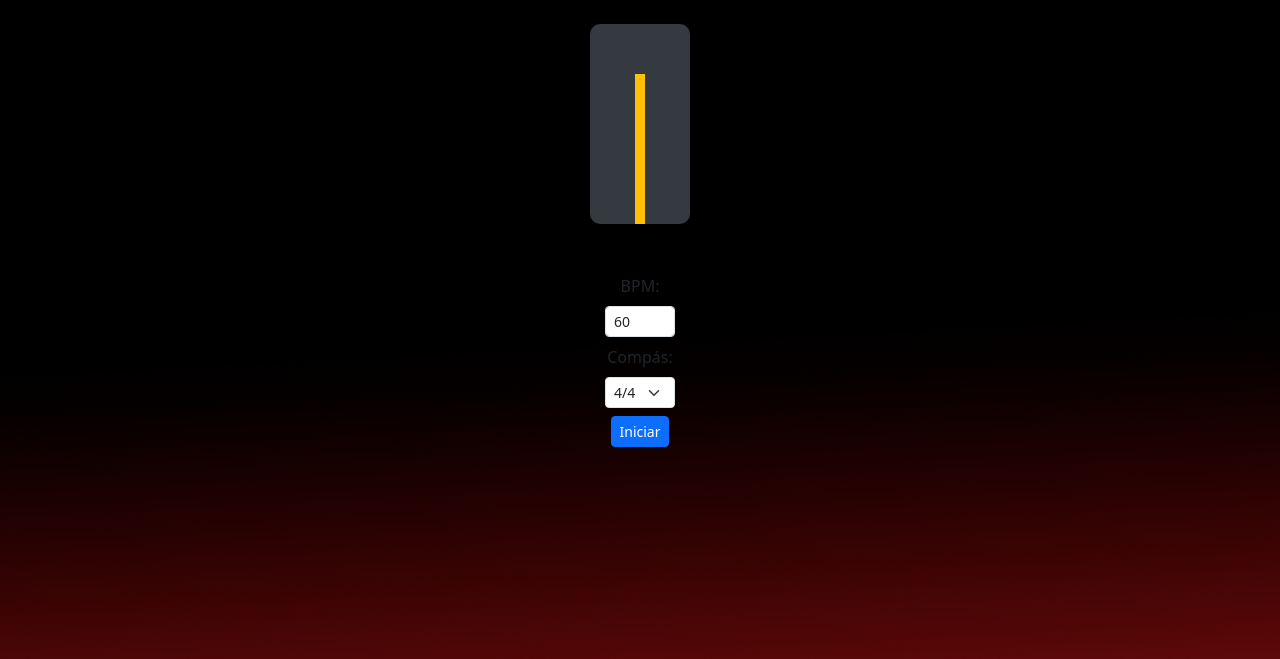
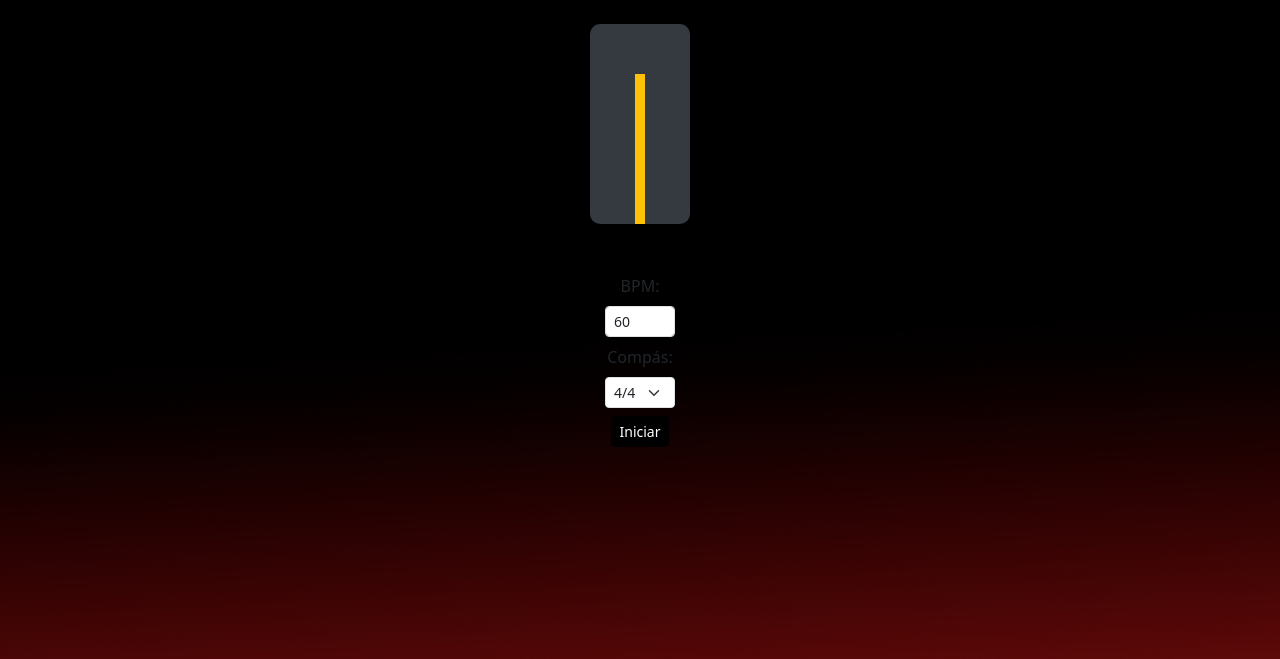
Before and after one commit to vsmuggling2023/generar-ini, a plain HTML site: page metronomo.html in a window 1280 px wide. Shown: the part 141-800 px from the top of the page. Drawn offline with nearby package versions, Linux system fonts and the light colour scheme.

Commit message:
Update metronomo.html

```diff
--- a/metronomo.html
+++ b/metronomo.html
@@ -8,6 +8,8 @@
     <link href="https://cdn.jsdelivr.net/npm/bootstrap@5.3.0/dist/css/bootstrap.min.css" rel="stylesheet">
     <link href="css/estilos2.css" rel="stylesheet">
     <link href="css/background.css" rel="stylesheet">
+    <link href="css/fontello.css" rel="stylesheet">
+    <link href="css/color.css" rel="stylesheet">
 </head>
 <body class="bg-light">
     <div class="container text-center py-5">
```
